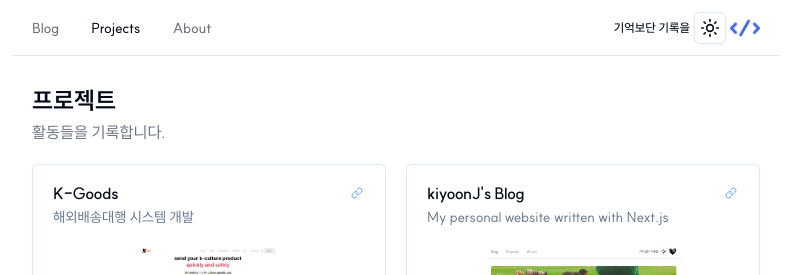
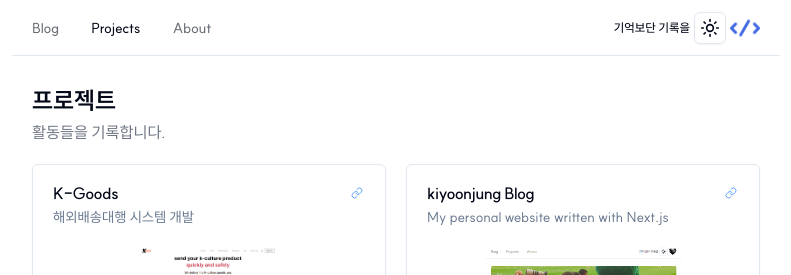
Before and after one commit to rldbs2002/kiyoonJung_blog, a Next.js app: page /projects in a window 1280 px wide. Shown: the top 275 px of the page, without its empty margins (244-1035 px from the left). Built offline with nearby package versions, Linux system fonts and the light colour scheme.

Commit message:
seo 작업

```diff
--- a/app/about/layout.tsx
+++ b/app/about/layout.tsx
@@ -2,7 +2,7 @@ import PageLayout from "@/components/page-layout";
 
 export default function Layout({ children }: { children: React.ReactNode }) {
   return (
-    <PageLayout title="kiyoon Jung" description="안녕하세요.">
+    <PageLayout title="kiyoonjung" description="안녕하세요.">
       {children}
     </PageLayout>
   );
--- a/app/layout.tsx
+++ b/app/layout.tsx
@@ -33,7 +33,7 @@ export default function RootLayout({
 }
 
 export const metadata: Metadata = {
-  title: "kiyoon Jung | Frontend Developer",
+  title: "kiyoonjung | Frontend Developer",
   description:
-    "kiyoon Jung, 프론트엔드 개발자의 블로그, Frontend Developer who likes football",
+    "kiyoonjung, 프론트엔드 개발자의 블로그, Frontend Developer who likes football",
 };
--- a/app/projects/data/projects.ts
+++ b/app/projects/data/projects.ts
@@ -13,7 +13,7 @@ export const projects: Project[] = [
     image: "/projects/K-goods.PNG",
   },
   {
-    title: "kiyoonJ's Blog",
+    title: "kiyoonjung Blog",
     description: "My personal website written with Next.js",
     url: "https://github.com/rldbs2002/kiyoonJung_blog",
     image: "/projects/myblog.PNG",
--- a/util/metadata.ts
+++ b/util/metadata.ts
@@ -21,7 +21,7 @@ const defaultImage = `/main.png`;
 
 export default function metadata(props: MetadataProps): Metadata {
   const { title, description: desc, path, image, label1, label2 } = props;
-  const description = desc + " | kiyoonJung's Blog";
+  const description = desc + " | kiyoonjung's Blog";
 
   const images = webUrl + (image ?? defaultImage);
 
```
Also changed, not shown: 1 other file (tests, documents, lock files or other folders).
